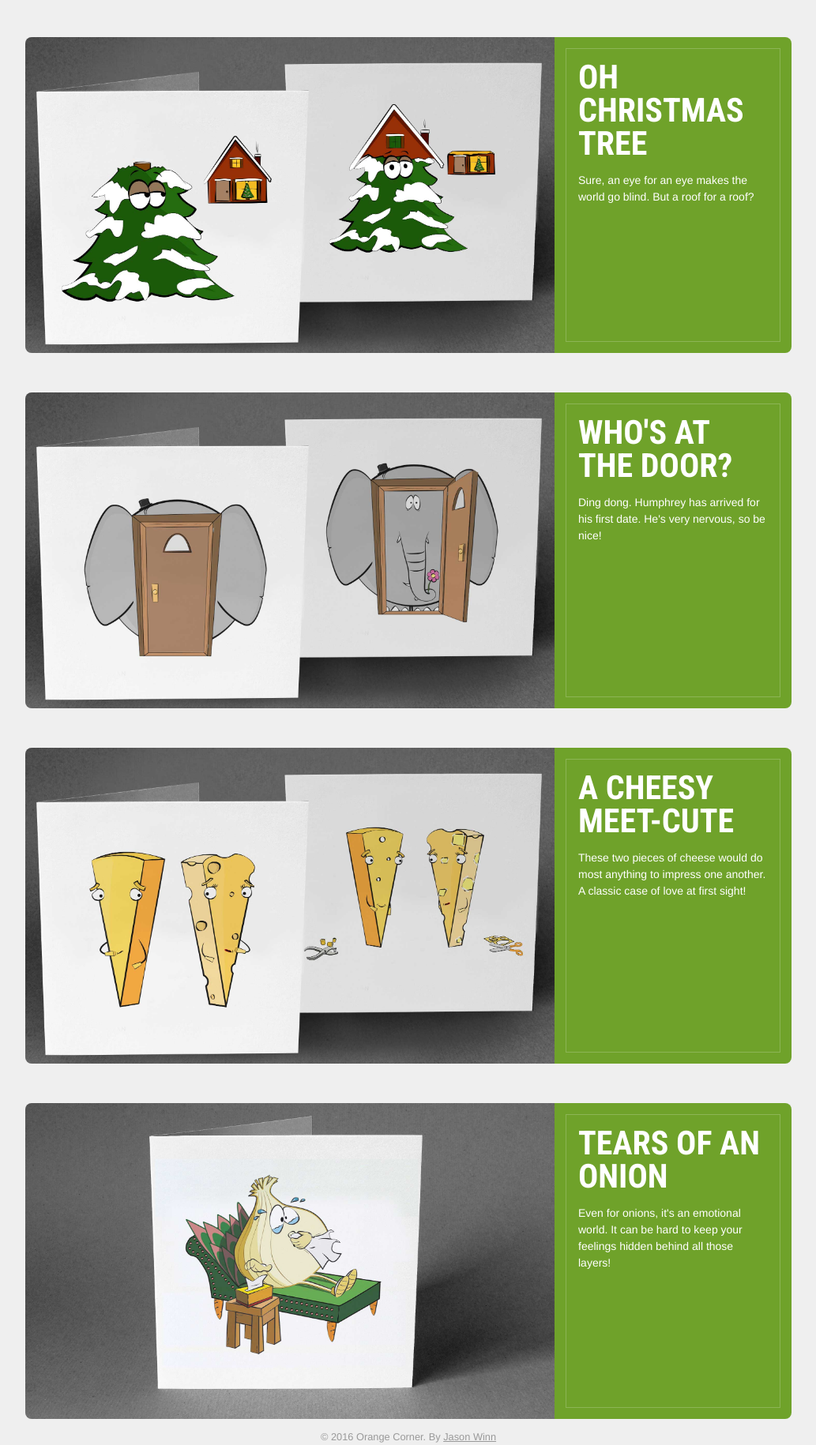
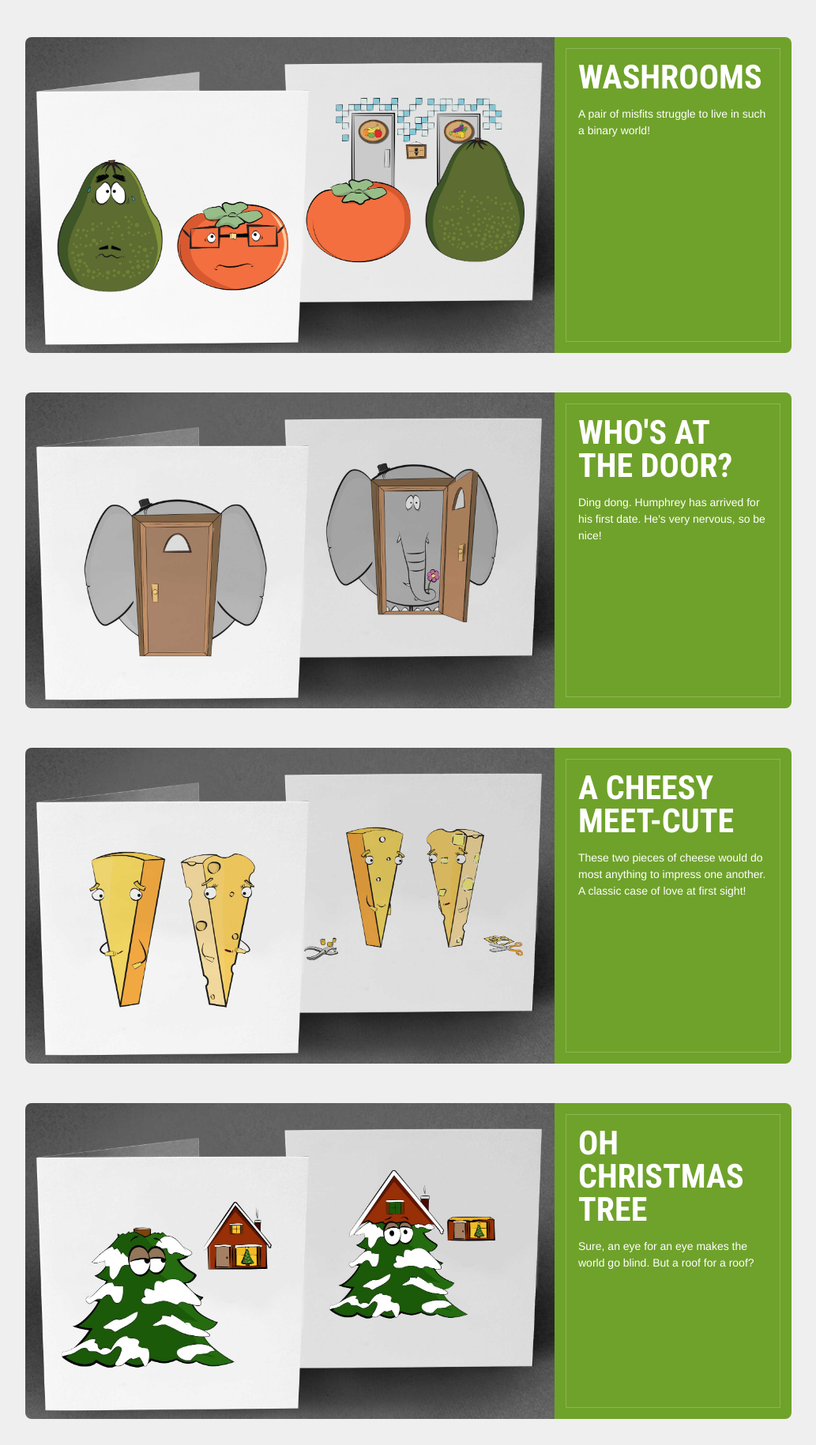
Before and after one commit to jason-winn/orangecorner, a plain HTML site: page index.html in a window 1280 px wide. Shown: the part 1014-2844 px from the top of the page at 79% size, without its empty margins (123-1156 px from the left). Drawn offline with Linux system fonts and the light colour scheme.

Commit message:
Adds washrooms

```diff
--- a/css/styles.css
+++ b/css/styles.css
@@ -153,7 +153,7 @@ a {
 	background-position: 50% 50%; }
 
 #photo3 {
-	background: url("../res/raster/christmas.jpg");
+	background: url("../res/raster/washrooms.jpg");
 	background-size: cover;
 	background-repeat: no-repeat;
 	background-position: 50% 50%; }
@@ -171,6 +171,13 @@ a {
 	background-position: 50% 50%; }
 
 #photo6 {
+	background: url("../res/raster/christmas.jpg");
+	background-size: cover;
+	background-repeat: no-repeat;
+	background-position: 50% 50%; }
+
+
+#photo7 {
 	background: url("../res/raster/onion.jpg");
 	background-size: cover;
 	background-repeat: no-repeat;
--- a/index.html
+++ b/index.html
@@ -69,17 +69,16 @@
 
 
 
-						<li id="christmas">
+			<li id="washrooms">
 				<div class="feature">
 					<div id="photo3" class="feature-photo-container"></div><div class="feature-information-container">
 						<div class="feature-information">
-							<p class="title">Oh Christmas Tree</p>
-							<p class="description">Sure, an eye for an eye makes the world go blind. But a roof for a roof?</p>
+							<p class="title">Washrooms</p>
+							<p class="description">A pair of misfits struggle to live in such a binary world!</p>
 							</div>
 					</div>
 				<div>
 			</li>
-
 
 
 
@@ -113,9 +112,24 @@
 
 
 
+			<li id="christmas">
+				<div class="feature">
+					<div id="photo6" class="feature-photo-container"></div><div class="feature-information-container">
+						<div class="feature-information">
+							<p class="title">Oh Christmas Tree</p>
+							<p class="description">Sure, an eye for an eye makes the world go blind. But a roof for a roof?</p>
+							</div>
+					</div>
+				<div>
+			</li>
+
+
+
+
+
 			<li id="onion">
 				<div class="feature">
-					<div id="photo6" class="feature-photo-container"></div><div class="feature-information-container">
+					<div id="photo7" class="feature-photo-container"></div><div class="feature-information-container">
 						<div class="feature-information">
 							<p class="title">Tears Of An Onion</p>
 							<p class="description">Even for onions, it's an emotional world. It can be hard to keep your feelings hidden behind all those layers!</p>
```
Also changed, not shown: res/raster/washrooms.jpg (added).
